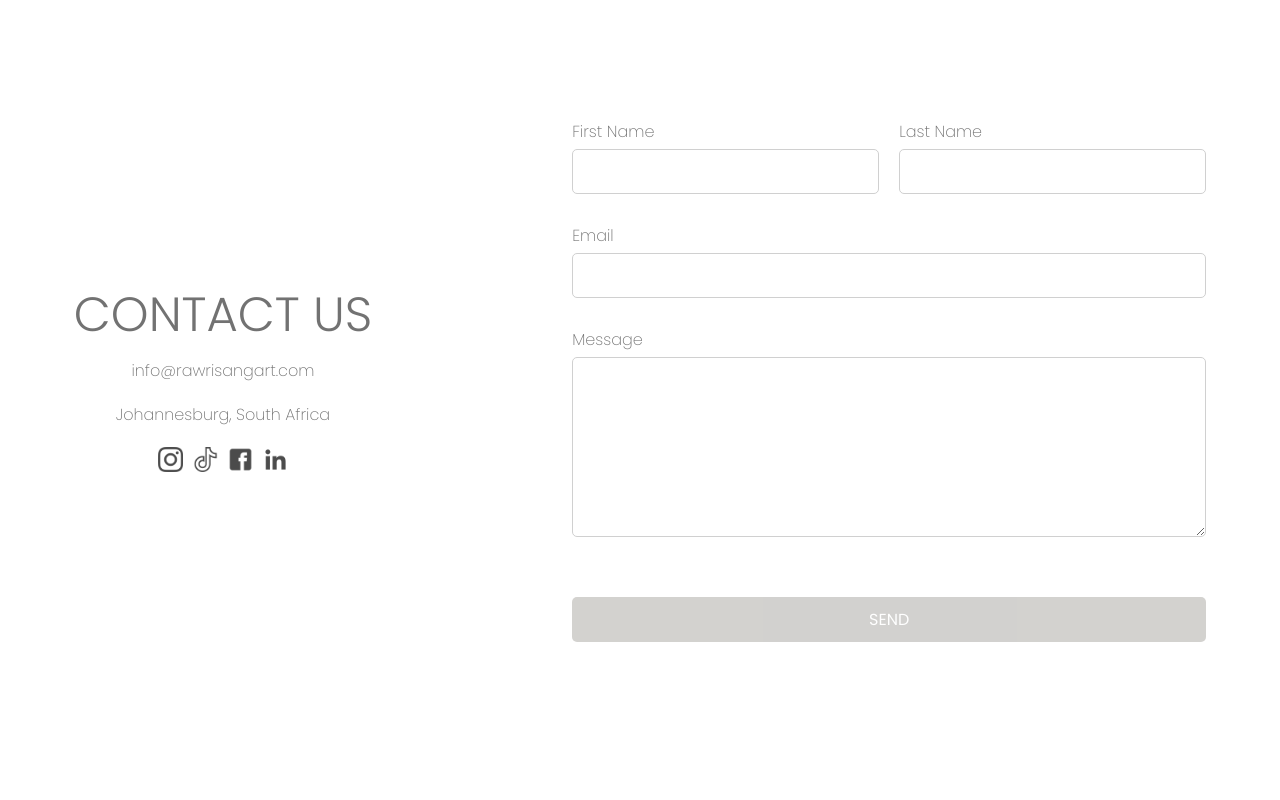
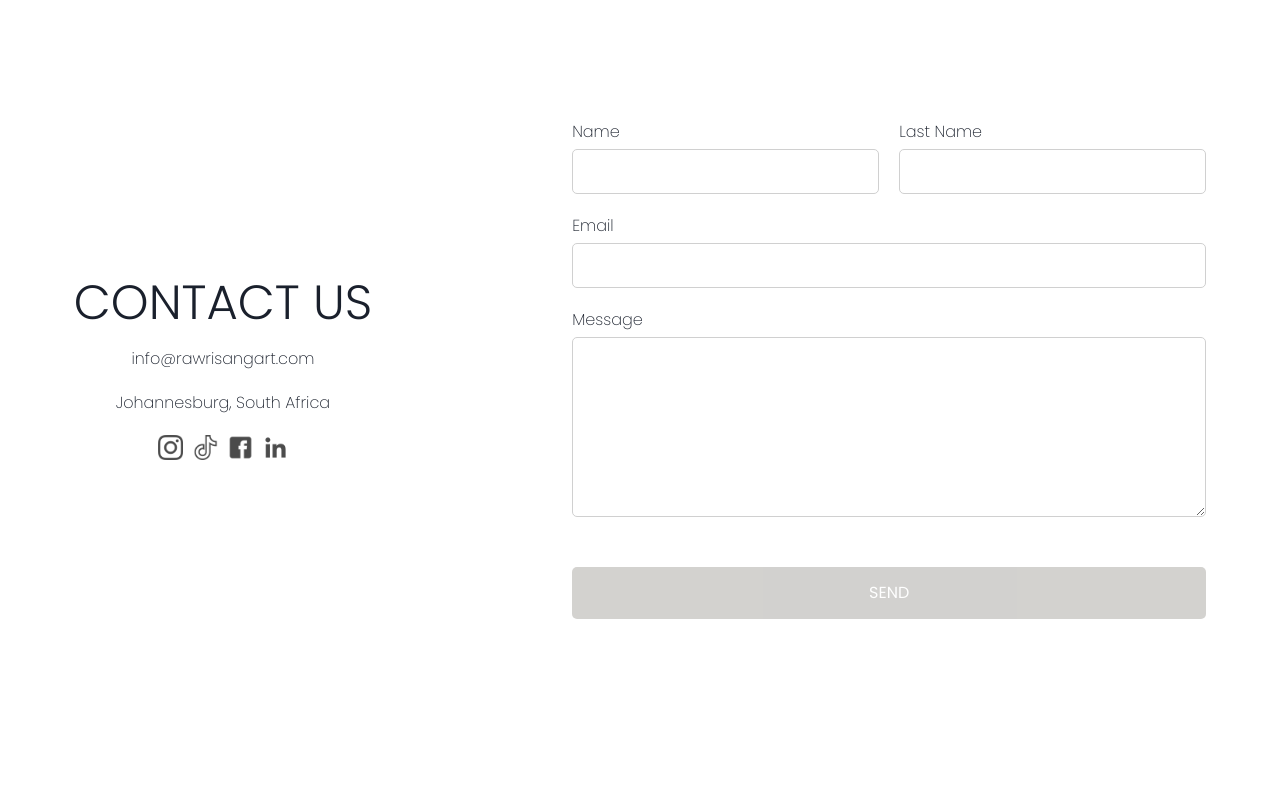
Before and after one commit to NeoBaholo/rawart, a Next.js app: page /contact in a window 1280 px wide. Shown: the part 360-1160 px from the top of the page. Built offline with nearby package versions, Linux system fonts and the light colour scheme.

Commit message:
Email Stuff

```diff
--- a/app/artworks/page.module.css
+++ b/app/artworks/page.module.css
@@ -46,6 +46,8 @@
     align-items: center;
     font-size: 30px;
     font-weight: 200;
+    text-align: center;
+    padding: 0 60px;
 }
 
 .artworkgroup{
--- a/app/contact/ContactForm.tsx
+++ b/app/contact/ContactForm.tsx
@@ -1,62 +1,88 @@
 'use client'
 
-import React, { useState } from 'react'
+import {useState} from "react";
 import styles from './page.module.css'
+import '../globals.css'
 
+export default function ContactForm () {
+  const [loading, setLoading] = useState(false);
 
-export default function ContactForm() {
-    const [loading, setLoading] = useState(false);
   async function handleSubmit(event: any) {
     event.preventDefault();
-        setLoading(true);
 
     const data = {
-          name: String (event.target.name.value),
-          email: String (event.target.email.value),
-          message: String (event.target.message.value),
+      name: String(event.target.name.value),
+      lastname: String(event.target.lastname.value),
+      email: String(event.target.email.value),
+      message: String(event.target.message.value),
     };
 
-        const response = await fetch ("/api/contact", {
+    const response = await fetch("/api/contact", {
       method: "POST",
       headers: {
         "Content-Type": "application/json",
       },
-            body: JSON.stringify(data),
-        })
+      body: JSON.stringify(data)
+    });
 
     if (response.ok) {
       console.log("Message sent successfully");
-            setLoading(false)
+      setLoading(false);
       //reset the form
       event.target.name.value = "";
+      event.target.lastname.value = "";
       event.target.email.value = "";
       event.target.message.value = "";
     }
     if (!response.ok) {
       console.log("Error sending message");
-            setLoading(false)
+      setLoading(false);
     }
   }
 
+  return (
+    <form onSubmit={handleSubmit}>
+      <div className={styles.names}>
+        <label htmlFor="name" className={styles.label}>Name
+          <input
+            type="text"
+            required
+            name="name"
+            id="name"
+          />
+        </label>
 
+        <label htmlFor="lastname" className={styles.label}>Last Name
+          <input
+            type="text"
+            required
+            name="lastname"
+            id="lastname"
+          />
+        </label>
 
-    return (
-        <form action="" onSubmit={handleSubmit} className={styles.form}>
-            <div className={styles.names}>
-              <label htmlFor="name">First Name
-                <input type="text" name='First Name' id='name' required />
-              </label>
-              <label htmlFor="last name">Last Name
-                <input type="text" name='Last Name' id='last name' required />
+      </div>
+      <div>
+        <label htmlFor="email" className={styles.label}>Email
+          <input
+            type="email"
+            required
+            name="email"
+            id="email"
+          />
         </label>
       </div>
-            <label htmlFor="email" className={styles.label}>Email
-            <input type="email" id='email'  />
+      <div>
+        <label htmlFor="message" className={styles.label}>Message
+          <textarea
+            required
+            rows={4}
+            name="message"
+            id="message"
+          />
         </label>
-            <label htmlFor="message" className={styles.label}>Message
-              <textarea name="message" id="message" className={styles.message}></textarea>
-            </label>
-            <button type='submit' disabled={loading} className={styles.button}>SEND</button>
+      </div>
+      <button type="submit" disabled={loading} className={styles.button}>SEND</button>
     </form>
   )
 }
--- a/app/contact/page.module.css
+++ b/app/contact/page.module.css
@@ -5,6 +5,7 @@
     font-weight: 200;
     font-size: 30px;
     margin-bottom: 180px;
+    color: #727272;
 
 }
 
@@ -21,7 +22,6 @@
     display: grid;
     grid-template-columns: 1fr 1fr;
     gap: 20px;
-    padding-bottom: 30px;
 }
 
 .info{
@@ -42,7 +42,7 @@
 }
 
 .label{
-    padding-bottom: 30px;
+    padding-bottom: 20px;
 }
 
 .message{
@@ -55,6 +55,7 @@
     opacity: 0.5;
     color: white;
     width: 100%;
+    height: 52px;
     border-radius: 5px;
     margin-top: 30px;
 }
--- a/app/contact/page.tsx
+++ b/app/contact/page.tsx
@@ -33,7 +33,6 @@ const contact = () => {
         <div>
           <ContactForm/>
         </div>
-
       </div>
     </div>
   )
--- a/app/globals.css
+++ b/app/globals.css
@@ -4,6 +4,7 @@
 
 button, [type='button'], [type='reset'], [type='submit'] {
     background-color: hsla(43, 4%, 64%, 1);
+    height: 52px;
 }
 
 @layer{
@@ -50,7 +51,7 @@ label{
 }
 
 button{
-    height: 45px;
+    height: 52px;
 }
 
 .heading{
--- a/app/layout.tsx
+++ b/app/layout.tsx
@@ -1,9 +1,11 @@
+'use client'
 
 import './globals.css'
 import type { Metadata } from 'next'
 import { Poppins } from 'next/font/google'
 import Footer from '@/components/footer/Footer'
 import Navbar from '@/components/navbar/Navbar'
+import { ChakraProvider } from '@chakra-ui/react'
 
 
 const poppins = Poppins({
@@ -24,7 +26,7 @@ export default function RootLayout({
     <html lang="en">
       <body className={poppins.className}>
         <Navbar/>
-        {children}
+        <ChakraProvider>{children}</ChakraProvider>
         </body>
         <Footer/>
     </html>
--- a/package.json
+++ b/package.json
@@ -9,12 +9,17 @@
     "lint": "next lint"
   },
   "dependencies": {
+    "@chakra-ui/next-js": "^2.1.5",
+    "@chakra-ui/react": "^2.8.0",
+    "@emotion/react": "^11.11.1",
+    "@emotion/styled": "^11.11.0",
     "@formspree/react": "^2.4.4",
     "@types/node": "20.4.1",
     "@types/react": "18.2.14",
     "@types/react-dom": "18.2.6",
     "eslint": "8.44.0",
     "eslint-config-next": "13.4.9",
+    "framer-motion": "^10.13.1",
     "lightgallery": "^2.7.1",
     "next": "^13.4.10",
     "node-fetch": "^3.3.1",
--- a/pages/api/contact.js
+++ b/pages/api/contact.js
@@ -1,44 +1,48 @@
-import nodemailer from "nodemailer"
+
+import nodemailer from "nodemailer";
 
 export default async function ContactAPI(req, res) {
-    const {name, email, message } = req.body
+  const {name, lastname, email, message} = req.body
 
-    const user = process.env.user
+  const user = process.env.user;
+
+  const data = {
+    name, lastname, email, message
+  }
+}
 
   const transporter = nodemailer.createTransport({
-        host: "smtp.forwardemail.net",
+    host: "smtp.gamil.com",
     port: 465,
     secure: true,
     auth: {
       // TODO: replace `user` and `pass` values from <https://forwardemail.net>
-          user: 'info@rawrisangart.com',
-          pass: '407d26a1502d5a072791f63a'
+      user: 'neobaholo11@gmail.com',
+      pass: 'forthefearless12',
     }
   });
 
   try {
 
-        const mail =await transporter.sendMail({
+    const mail = await transporter.sendMail({
       from: user,
       to: "neobaholo11@gmail.com",
       replyTo: email,
       subject: `Contact form submission from ${name}`,
       html: `
       <p>Name: ${name}</p>
+      <p>Last Name: ${lastname}</p>
       <p>Email: ${email}</p>
       <p>Message: ${message}</p>
       `,
     });
 
-        console.log("Message sent:", mail.messageId)
+    console.log("Message sent: ", mail.messageId)
 
-        return res.status(200).json({message: "success"});
-    }   catch (error) {
+    res.status(200).json({message: "success"});
+  } catch (error) {
     console.log(error);
-        res.status(500). json({
-            message: "Could not send the email. Your message was not sent"
+    res.status(500).json({
+      message: "Could not send the email. Your message was not sent.",
     });
 }
-
-
-}
--- a/tsconfig.json
+++ b/tsconfig.json
@@ -23,6 +23,6 @@
       "@/*": ["./*"]
     }
   },
-  "include": ["next-env.d.ts", "**/*.ts", "**/*.tsx", ".next/types/**/*.ts"],
+  "include": ["next-env.d.ts", "**/*.ts", "**/*.tsx", ".next/types/**/*.ts", "app/contact/ContactForm.js"],
   "exclude": ["node_modules"]
 }
```
Also changed, not shown: 1 other file (tests, documents, lock files or other folders). Lines whose indentation alone changed are shown as unchanged.
